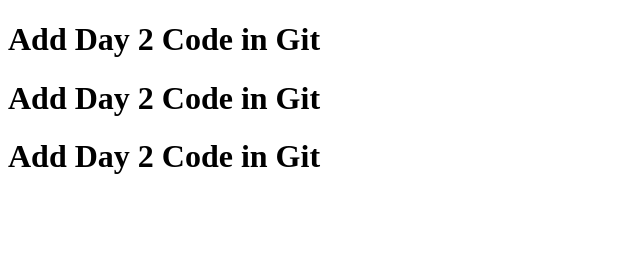
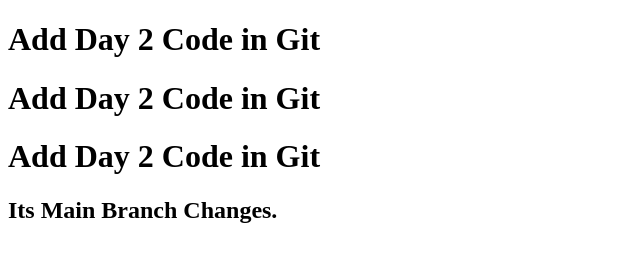
Before and after one commit to Mahmudul-H-Noman/my-first-repo, a plain HTML site: page index.html in a window 1280 px wide. Shown: the whole page, without its empty margins (0-640 px from the left). Drawn offline with Linux system fonts and the light colour scheme.

Commit message:
Added h2 in Main Branch

```diff
--- a/index.html
+++ b/index.html
@@ -10,6 +10,7 @@
     <h1>Add Day 2 Code in Git</h1>
     <h1>Add Day 2 Code in Git</h1>
     <h1>Add Day 2 Code in Git</h1>
+    <h2>Its Main Branch Changes.</h2>
 
     <img src="Messi.jpg" alt="">
 </html>
```
